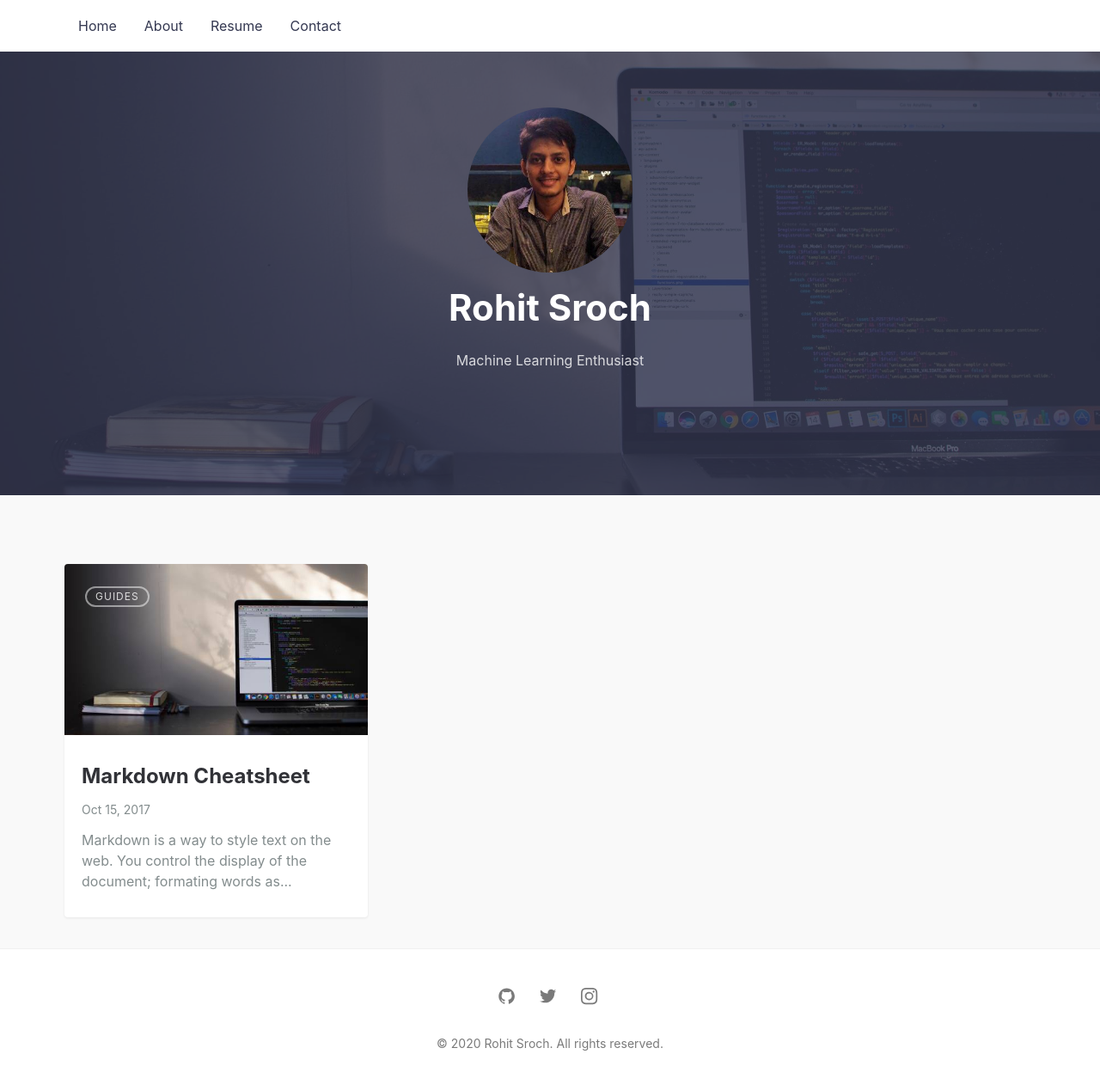
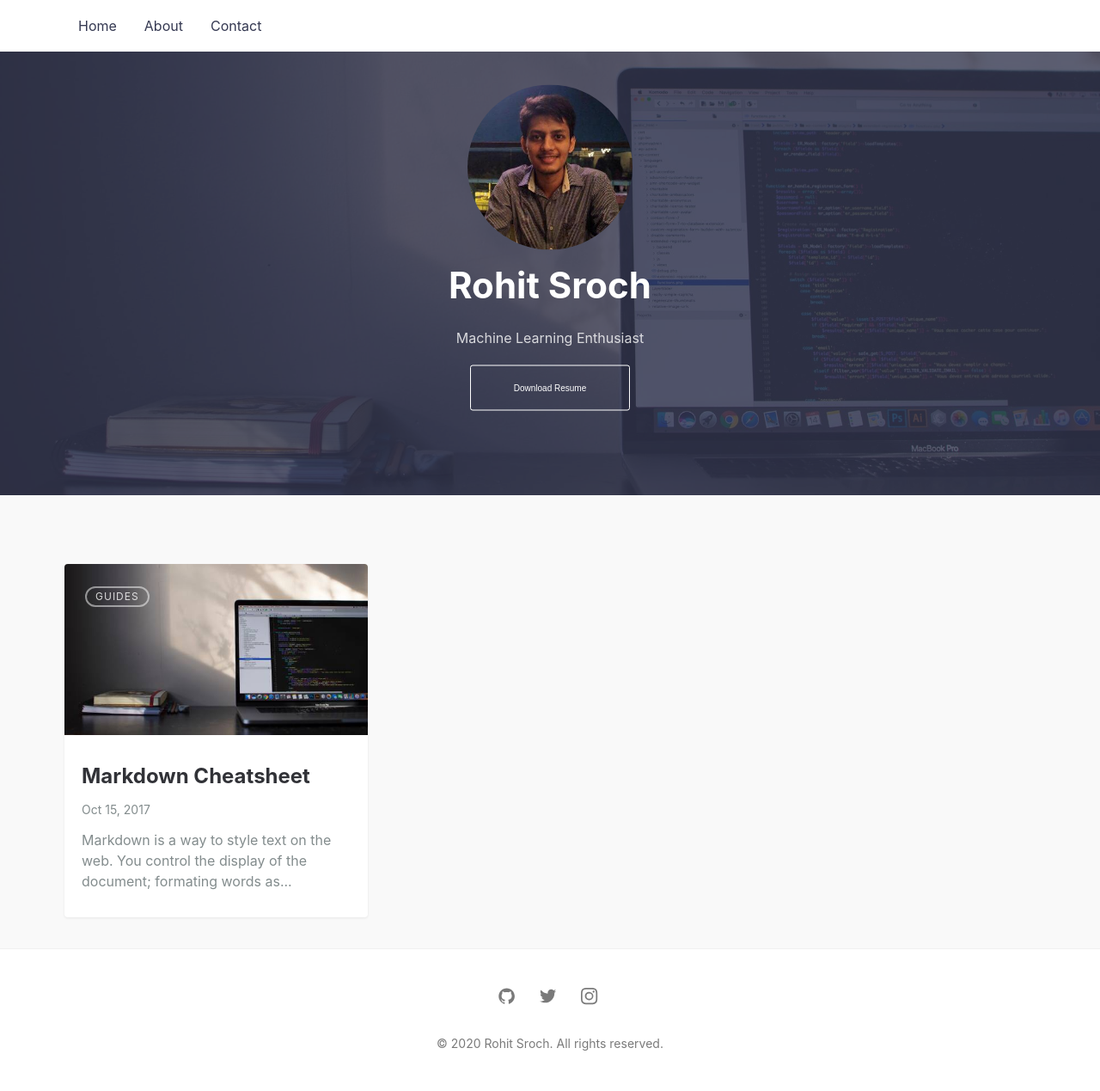
Before and after one commit to rohitsroch/rohitsroch.github.io, a Jekyll site: the page built from index.md, in a window 1280 px wide. Shown: the whole page at 86% size. Built offline with Jekyll 4.4.1, drawn with Linux system fonts in a browser that asks for light colours.

Commit message:
added download button

```diff
--- a/_config.yml
+++ b/_config.yml
@@ -21,7 +21,6 @@
 navigation: # Navigation links
   - {name: 'Home', link: '/'}
   - {name: 'About', link: '/about'}
-  - {name: 'Resume', link: '/resume'}
   - {name: 'Contact', link: '/contact'}
 
 tagline: >
--- a/_layouts/default.html
+++ b/_layouts/default.html
@@ -25,6 +25,10 @@
         <img src="{{ site.url }}{{ site.baseurl }}/assets/img/{{ site.hero_avatar }}" alt="Rohit Sroch" class="hero__avatar">
         <h1 class="hero__title">{{ site.title | escape }}</h1>
         <p class="hero__meta">{{ site.tagline }}</p>
+
+        <div class="hero__download">
+          <span><i class="fa fa-download fa-lg"></i>Download Resume</span>
+        </div>
       </div>
     </div>
 
--- a/assets/css/main.css
+++ b/assets/css/main.css
@@ -1537,6 +1537,39 @@
 }
 
 
+.hero__wrap .hero__download{
+    position:relative;
+    text-align:center;
+    font-family: sans-serif;
+    font-size: 10px;
+    text-decoration: none;
+    color: #fff;
+    border: 1px solid #fff;
+    padding: 18px 50px;
+    cursor:pointer;
+    display: inline-block;
+    -webkit-border-radius: 3px;
+    -moz-border-radius: 3px;
+    -ms-border-radius: 3px;
+    -o-border-radius: 3px;
+    border-radius: 3px;
+    -webkit-transition: all .3s ease-in,0s;
+    -moz-transition: all .3s ease-in,0s;
+    -o-transition: all .3s ease-in,0s;
+    -ms-transition: all .3s ease-in,0s;
+    transition: all .3s ease-in,0s;
+}
+
+.hero__wrap  .hero__download:focus,.hero__download:hover{
+     background-color:#fff;
+     text-decoration:none;
+     color:#0066CC;
+     opacity:0.98;
+     text-decoration:none;
+  }
+
+
+
 .page-content {
     max-width: 52.5rem;
     margin: 0 auto;
--- a/assets/img/icons/browserconfig.xml
+++ b/assets/img/icons/browserconfig.xml
@@ -2,8 +2,8 @@
 <browserconfig>
     <msapplication>
         <tile>
-            <square150x150logo src="/assets/img/icons/mstile-150x150.png?v=qA3OXqyw77"/>
-            <TileColor>#603cba</TileColor>
+            <square150x150logo src="/mstile-150x150.png"/>
+            <TileColor>#da532c</TileColor>
         </tile>
     </msapplication>
 </browserconfig>
```
Also changed, not shown: resume.md (deleted, +0 -7 lines), assets/img/favicon.jpg (deleted), assets/img/icons/android-chrome-192x192.png, assets/img/icons/android-chrome-256x256.png (deleted), assets/img/icons/android-chrome-512x512.png (added), assets/img/icons/apple-touch-icon.png, assets/img/icons/favicon-16x16.png, assets/img/icons/favicon-32x32.png, assets/img/icons/favicon.ico, assets/img/icons/mstile-150x150.png, assets/img/icons/safari-pinned-tab.svg.
